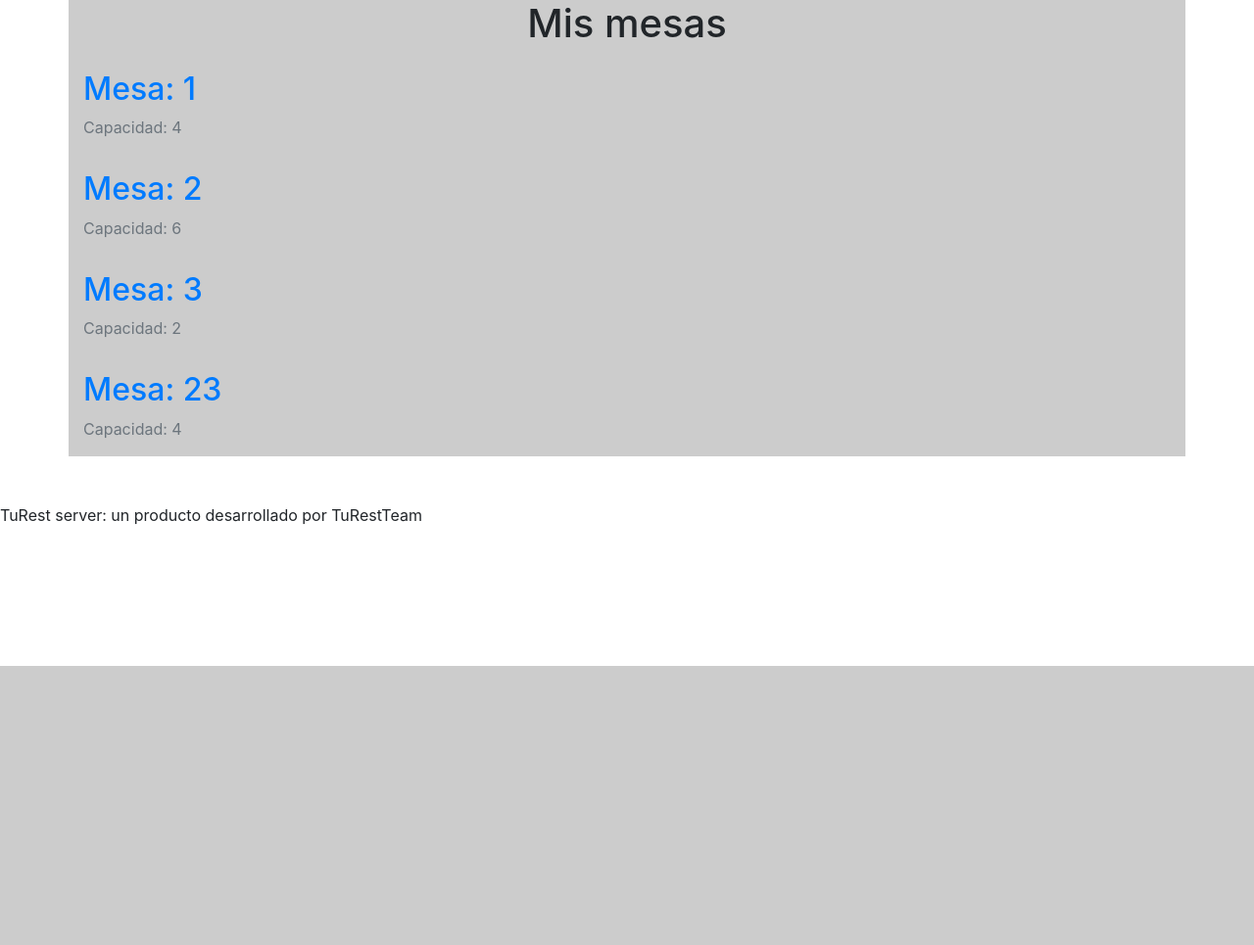
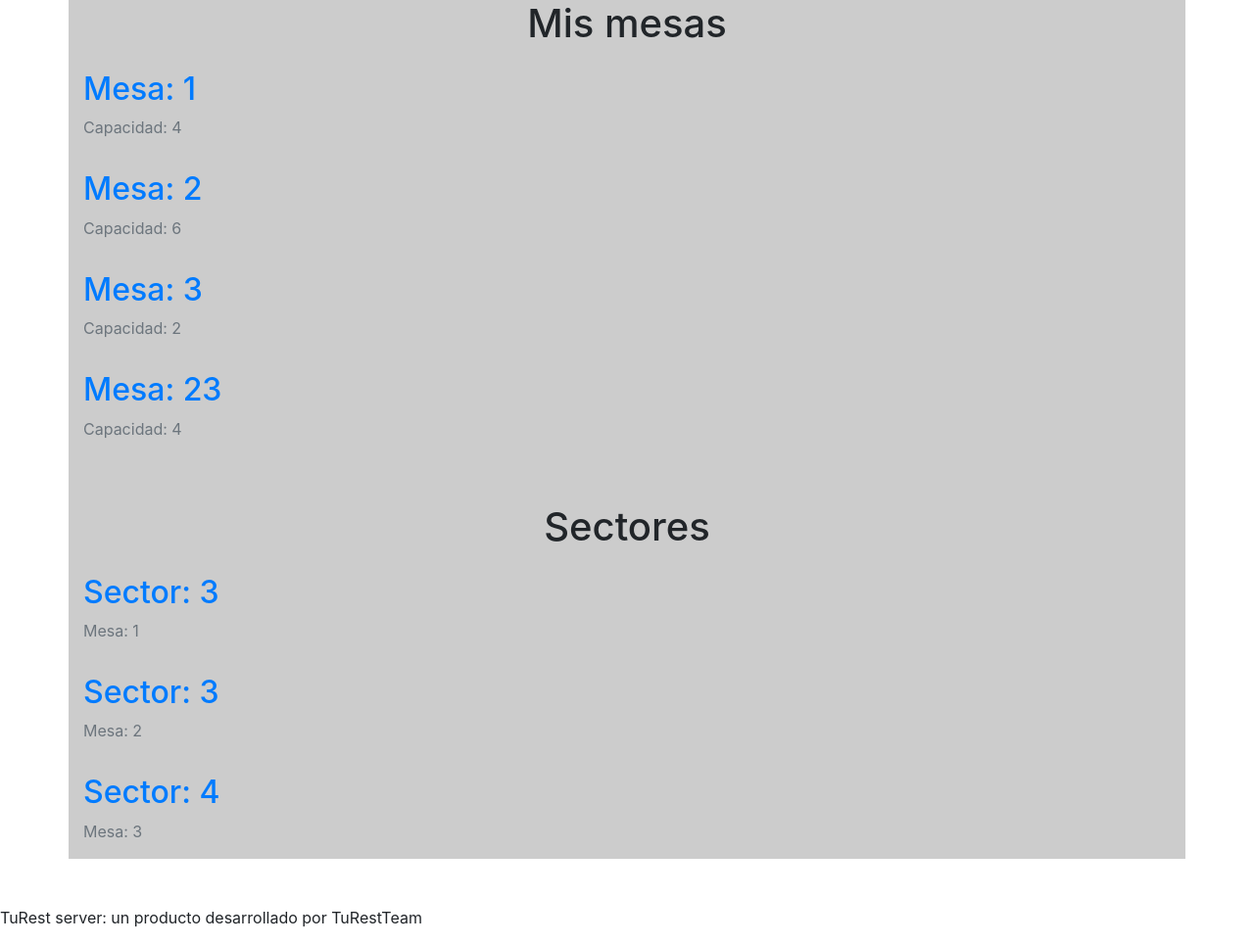
Before and after one commit to LeaTex/UNQ-iisoft-2021c1-turest, a Django app: page /panel/mesas in a window 1280 px wide. Shown: the part 120-1085 px from the top of the page at 98% size. Before the commit the page ends 800 px from the top, so only its background shows below. Run offline with Django 3.2, Linux system fonts and the light colour scheme; a user stored in the database is signed in; data comes from the database, SQL or seed files in the repository; some libraries are stand-ins or nearby versions.

Commit message:
Modif. para mostrar sectores ademas de mesas

```diff
--- a/administracion/templates/admin/mesasList.html
+++ b/administracion/templates/admin/mesasList.html
@@ -13,4 +13,18 @@
 			</div>
 		</article>
 	{% endfor %}
+
+	<div class="row mt-5">
+		<div class="col-12">
+			<h1 class="text-center">Sectores</h1>
+		</div>
+	</div>
+	{% for sector in sectores %}
+		<article class="row mt-3">
+			<div class="col-12">
+				<h2 class="text-primary">Sector: {{sector.sector}}</h2>
+				<p class="text-secondary">Mesa: {{sector.mesa}}</p>
+			</div>
+		</article>
+	{% endfor %}
 {% endblock %}
```
